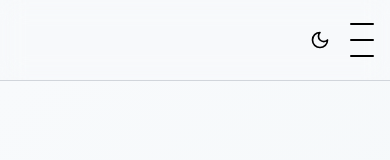
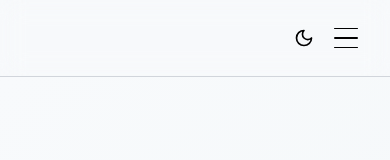
Before and after one commit to Hitvardhan-Singh-Solanki/hitvardhan-portfolio-next, a Next.js app: page / in a window 390 px wide. Shown: the top 160 px of the page. Built offline with nearby package versions, Linux system fonts and the light colour scheme.

Commit message:
fixing hamburger menu icon

```diff
--- a/components/navbar/navbar.scss
+++ b/components/navbar/navbar.scss
@@ -139,7 +139,7 @@ nav button {
   align-items: center;
   justify-content: center;
   gap: 0.5rem;
-  min-height: 2.5rem;
+  min-height: 1.25rem;
 
   svg {
     display: block;
@@ -164,7 +164,7 @@ nav button {
   flex-direction: column;
   justify-content: space-around;
   width: 24px;
-  height: 24px;
+  height: 16px;
   background: transparent;
   border: none;
   cursor: pointer;
@@ -182,13 +182,13 @@ nav button {
 
   &.open {
     &:nth-child(1) {
-      transform: rotate(45deg) translate(5px, 5px);
+      transform: rotate(45deg) translateY(6px);
     }
     &:nth-child(2) {
       opacity: 0;
     }
     &:nth-child(3) {
-      transform: rotate(-45deg) translate(7px, -6px);
+      transform: rotate(-45deg) translateY(-6px);
     }
   }
 }
--- a/components/navbar/navbar.tsx
+++ b/components/navbar/navbar.tsx
@@ -187,7 +187,7 @@ export default function Navbar() {
         </div>
 
         {/* Mobile/Tablet navigation */}
-        <div className="md:hidden flex items-center gap-3">
+        <div className="md:hidden flex items-center gap-3 mr-4">
           <ThemeToggle />
           <button
             onClick={toggleMobileMenu}
```
